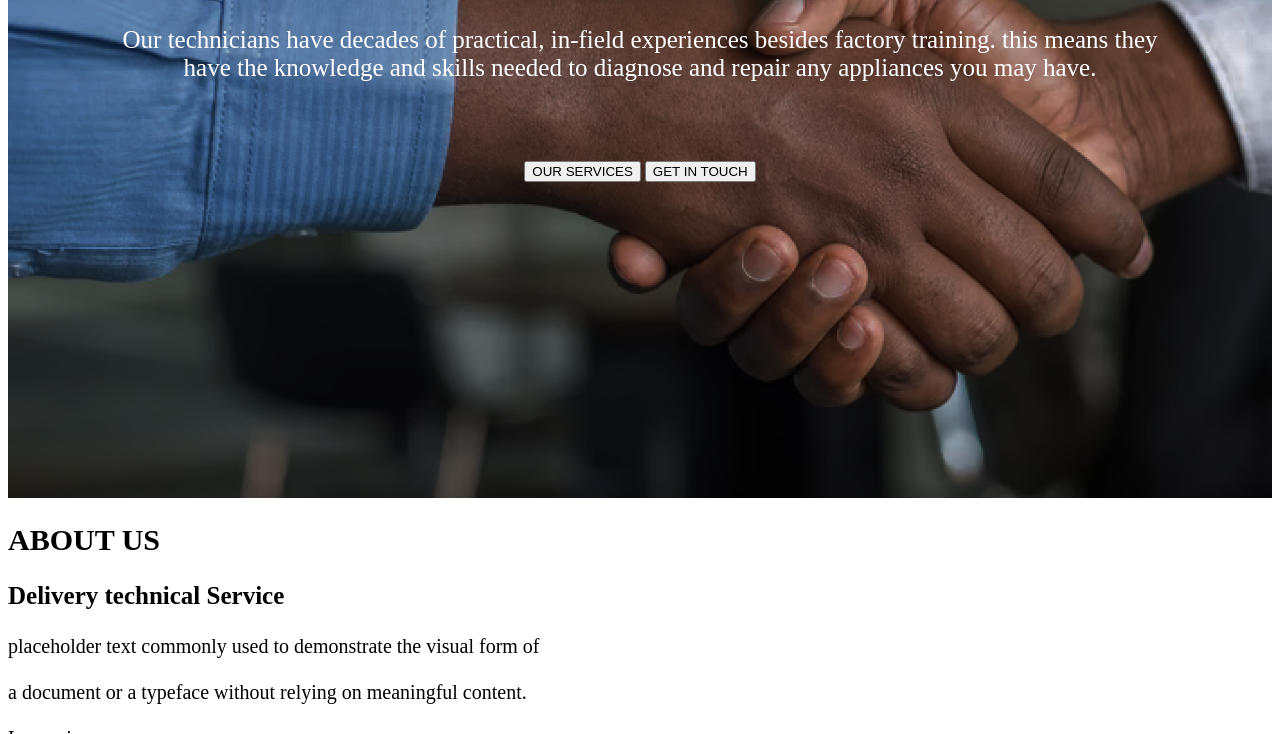
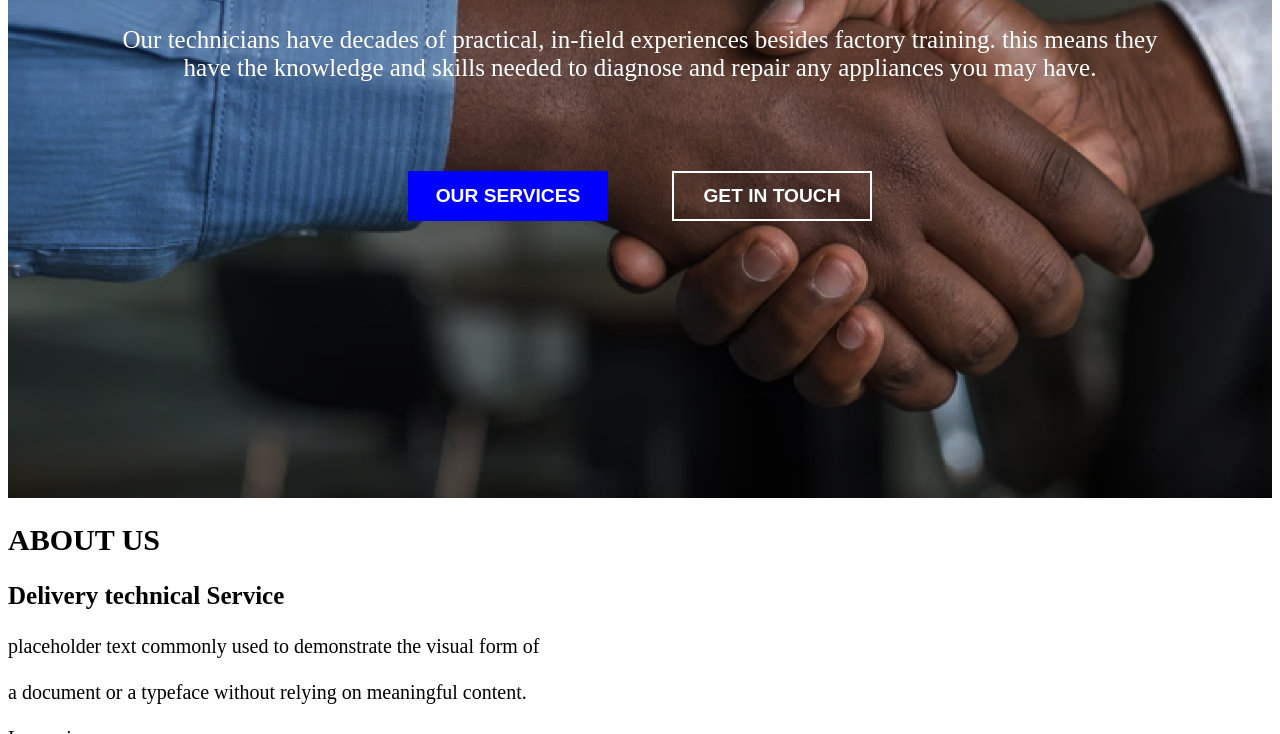
Before and after one commit to wabwile-Memory/myserviser, a plain HTML site: page index.html in a window 1280 px wide. Shown: the part 366-1100 px from the top of the page. Drawn offline with Linux system fonts and the light colour scheme.

Commit message:
style the buttons under class  container

```diff
--- a/index.css
+++ b/index.css
@@ -32,7 +32,7 @@ li a{
     background-repeat: no-repeat;
     text-align: center;
 }
-/*#but,#btn{
+#but,#btn{
 margin-top: 10px;
 height: 50px;
 width: 200px;
@@ -53,7 +53,7 @@ margin-right: 60px;
     color: white;
     font-size: larger;
 }
-.container1{
+/*.container1{
     width: 100%;
     height: 600px;
     margin-top: -100px;
```
